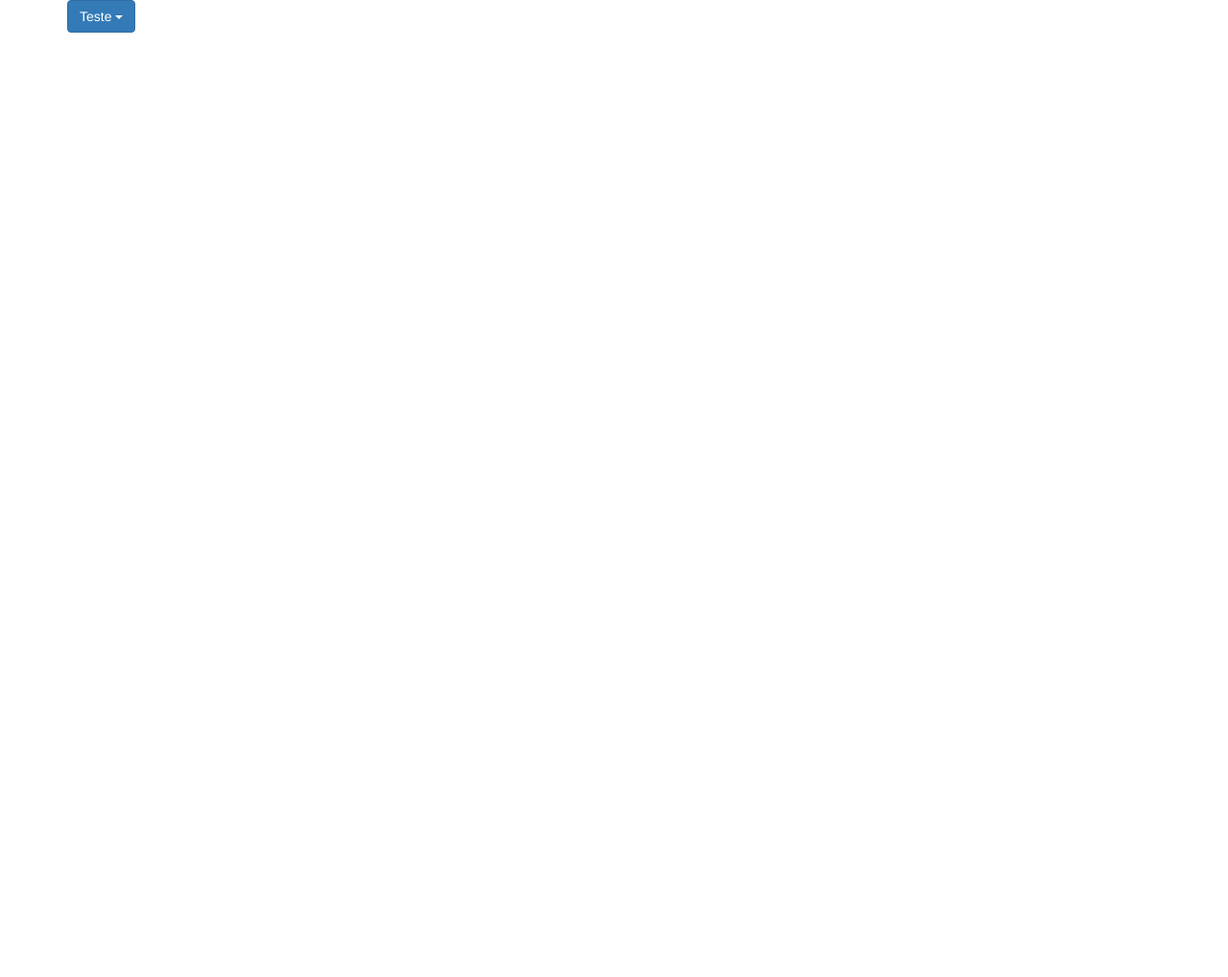
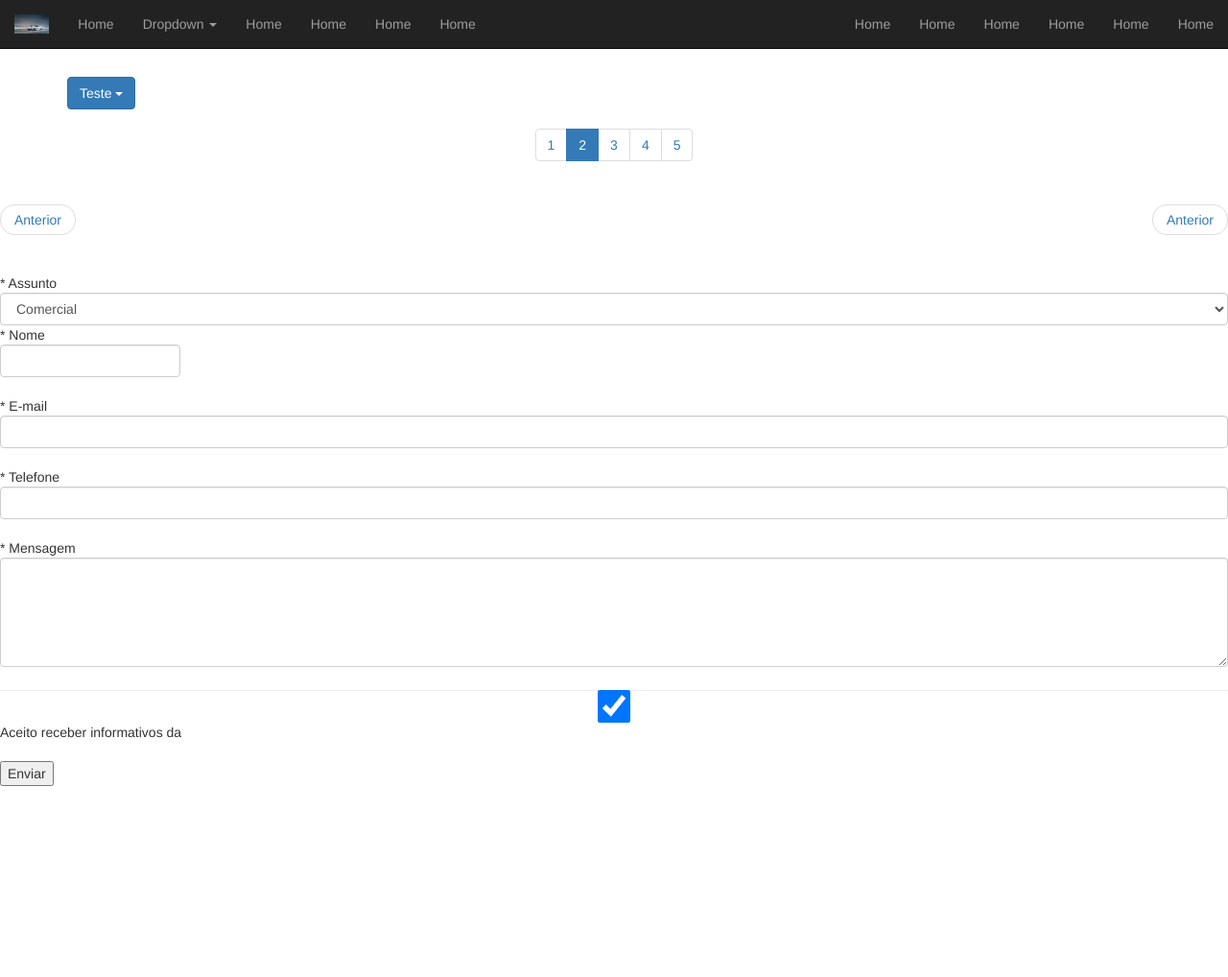
Before and after one commit to samucawebdesign/teste, a PHP site: page /dropdown.php in a window 1280 px wide. Before the commit the part shown is almost empty. Shown: the top 1018 px of the page at 96% size. Before the commit the page ends 34 px from the top, so only its background shows below. Run offline with PHP 8.4, Linux system fonts and the light colour scheme.

Commit message:
bootstrap

```diff
--- a/dropdown.php
+++ b/dropdown.php
@@ -11,6 +11,42 @@
 
   </head>
   <body>
+  	<nav class="navbar navbar-inverse navbar-fixed-top">
+    	<div class="container-fluid">
+        	<div class="navbar-header">
+            	<img src="imagens/jaguar.jpg" class="nav navbar-brand">
+            </div>
+        	<ul class="nav navbar-nav">
+            	<li><a href="#">Home</a></li>
+                <li class="dropdown">
+                	<a class="dropdown-toggle" data-toggle="dropdown" href="#"  >Dropdown <span class="caret"></span></a>
+                    <ul class="dropdown-menu">
+                        <li><a href="#">Home</a></li>
+                        <li><a href="#">Home</a></li>
+                    </ul>
+                </li>
+                <li><a href="#">Home</a></li>
+                <li><a href="#">Home</a></li>
+                <li><a href="#">Home</a></li>
+                <li><a href="#">Home</a></li>
+            </ul>
+        	<ul class="nav navbar-nav navbar-right">
+            	<li><a href="#">Home</a></li>
+                <li><a href="#">Home</a></li>
+                <li><a href="#">Home</a></li>
+                <li><a href="#">Home</a></li>
+                <li><a href="#">Home</a></li>
+                <li><a href="#">Home</a></li>
+            </ul>
+        </div>
+    </nav>
+    <br>
+<br>
+<br>
+<br>
+
+
+
   	<div class="container">
 		<div class="dropdown">
         	<button type="button" class="btn btn-primary dropdown-toggle" data-toggle="dropdown">Teste <span class="caret"></span></button>
@@ -26,7 +62,102 @@
         </div>
 	</div>
 
+    <div class="text-center">
+        <div class="pagination">
+            <li><a href="#">1</a></li>
+            <li class="active"><a href="#">2</a></li>
+            <li><a href="#">3</a></li>
+            <li><a href="#">4</a></li>
+            <li><a href="#">5</a></li>
+        </div>
+    </div>
 
+    <div class="pager">
+    	<li class="previous"><a href="#">Anterior</a></li>
+        <li class="next"><a href="#">Anterior</a></li>
+    </div>
+    <br>
+
+<form name="form1" method="post" action="/contato/enviar" onsubmit="return valida_campos();" >
+            * Assunto
+            <select name="assunto" id="assunto" class="form-control">
+              <option value="Comercial">Comercial</option>
+              <option value="Serviços">Serviços</option>
+              <option value="Treinamentos">Treinamentos</option>
+              <option value="Dúvidas">Dúvidas</option>
+              <option value="Informações">Informações</option>
+          </select>
+
+			<div class="row">
+            	<div class="col-md-2">
+            * Nome<br />
+            <input name="nome" type="text" id="nome" size="25" maxlength="50" style="width:100%;" class="form-control" />
+</div>
+            </div>
+            <br />
+            * E-mail<br />
+
+            <input name="email" type="text" id="email" size="25" maxlength="100" style="width:100%;" class="form-control" />
+            <br />
+            * Telefone<br />
+            <input name="telefone" type="text" id="telefone" size="25" maxlength="50" style="width:100%;" class="form-control" />
+            <br />
+            * Mensagem<br />
+            <textarea name="mensagem" cols="23" rows="5" id="mensagem" style="width:100%;" class="form-control"></textarea>
+            <br />
+            <input name="news" type="checkbox" id="news" checked="checked" class="form-control" />
+    Aceito receber informativos da
+        <br />
+            <br />
+              <input class="but_comando" type="submit" name="button2" id="button2" value="Enviar" class="form-control" />
+            <br />
+		  <script type="text/javascript">
+          if(document.getElementById('assunto').value == 'Senha de acesso para produtos'){mostra_esconde_div_geral(1,'divCNPJ');}else{mostra_esconde_div_geral(0,'divCNPJ');}
+          </script>
+          </form>
+
+<br>
+<br>
+<br>
+<br>
+<br>
+<br>
+<br>
+<br>
+<br>
+<br>
+<br>
+<br>
+<br>
+<br>
+<br>
+<br>
+<br>
+<br>
+<br>
+<br>
+<br>
+<br>
+<br>
+<br>
+<br>
+<br>
+<br>
+<br>
+<br>
+<br>
+<br>
+<br>
+<br>
+<br>
+<br>
+<br>
+<br>
+<br>
+<br>
+<br>
+<br>
+<br>
 
   </body>
 </html>
```
